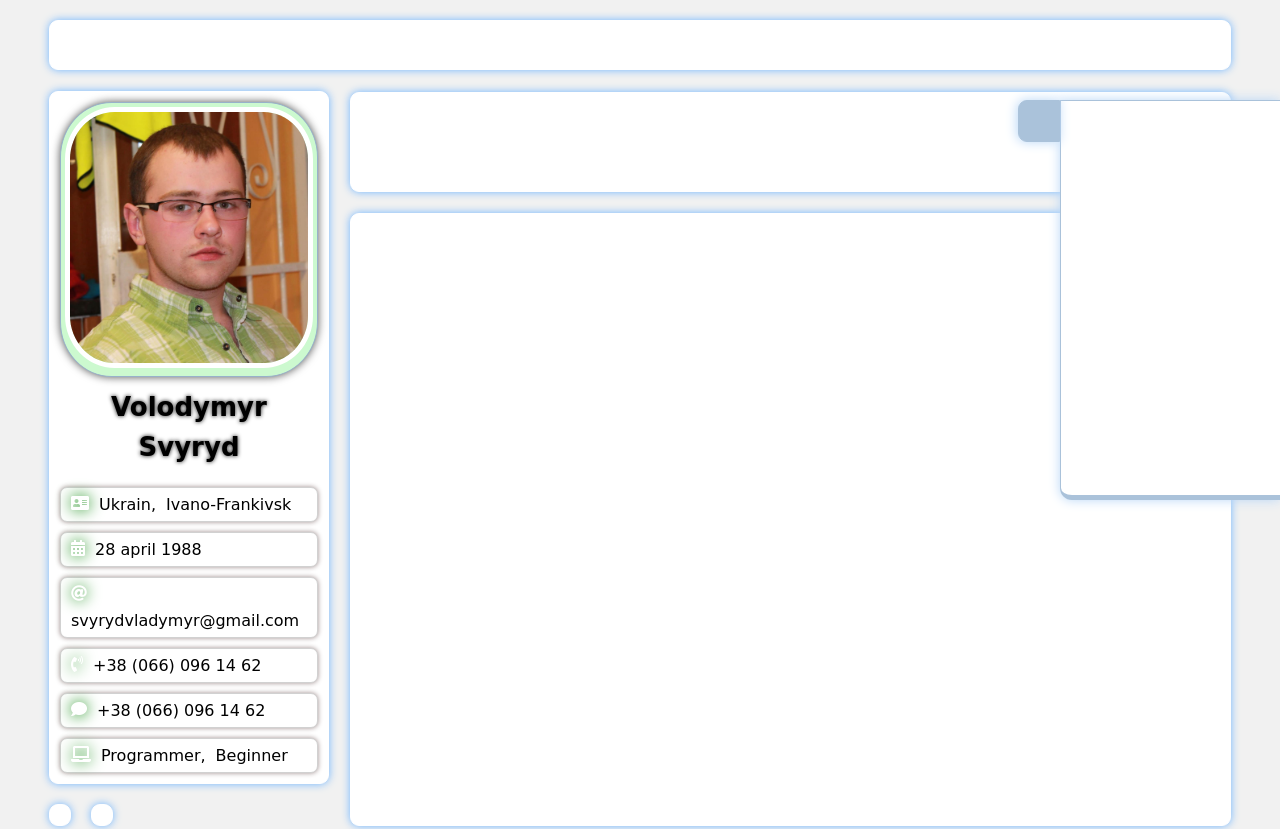
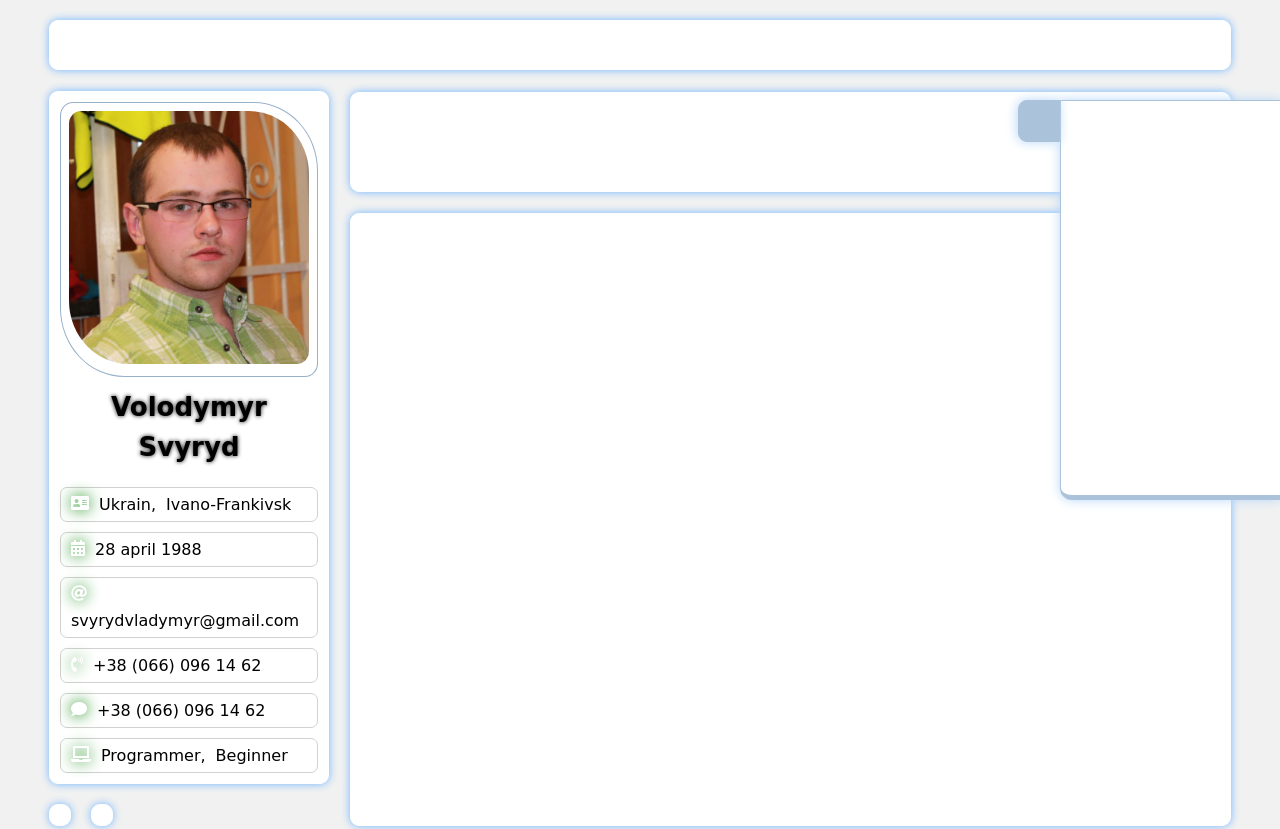
Before and after one commit to svyrydvladymyr/my-page, a plain HTML site: page index.html in a window 1280 px wide. Shown: the top 829 px of the page. Drawn offline with Linux system fonts and the light colour scheme; a web font is replaced by a local one.

Commit message:
finish two language with json files in home

```diff
--- a/css/css-info.css
+++ b/css/css-info.css
@@ -2,30 +2,28 @@
 .ava {
     cursor: pointer;
     width: 100%;
-    border-radius: 20%;
-    padding: 4px;
+    border-radius: 5% 25%;
+    padding: 8px;
     overflow: hidden;
-    background: #ccf9cf;
+    background: #ffffff;
     border: 1px solid #98b1ca;
-    box-shadow: 0px 0px 9px #565656;
-    transition: 0.5s;
+    transition: 1s;
 }
 
 .ava img {
     width: 100%;
     margin: 0px;
-    border-radius: 20%;
-    border: 5px solid #ffffff;
+    border-radius: 5% 25%;
 }
 
 /* on hover ava */
 .ava:hover, img {
-    border-radius: 10%;
-    transition: 0.5s;
+    border-radius: 5%;
+    transition: 1s;
 }
 .ava:hover img {
-    border-radius: 10%;
-    transition: 0.9s;
+    border-radius: 5%;
+    transition: 1s;
 }
 
 /* block info mame*/
@@ -47,12 +45,11 @@
     border: 1px solid #d1d1d1;
     border-radius: 7px;
     background: #ffffff;
-    box-shadow: 0px 0px 5px #9e8d8d;
 }
 
 .info-name:hover {
     background: #ffffff;
-    box-shadow: 0px 0px 8px #9e8d8d;
+    box-shadow: 0px 0px 5px #c9c9c9;
 }
 
 /* create a pseudo class */
--- a/css/style.css
+++ b/css/style.css
@@ -4,9 +4,9 @@
     --bg-color:#F1F1F1;
     --bg-color-content:#ffffff;
     --border-color-content:1px solid #ffffff;
-    --border-color-content-hover:1px solid #72c0f3;
+    --border-color-content-hover:1px solid #8bc3e9;
     --box-shadow-content:0px 0px 8px #6eb4ff;
-    --box-shadow-content-hover:0px 0px 11px #6eb4ff;
+    --box-shadow-content-hover:0px 0px 9px #6eb4ff;
     --border-radius-main:9px;
 }
 
--- a/index.html
+++ b/index.html
@@ -37,8 +37,8 @@
     </div>
 
     <script src="./js/jsmain.js"></script>
-    <script src="./js/configUA.js"></script>
-    <script src="./js/configEN.js"></script>
+    <script src="./js/cookie.js"></script>
+    <script src="./js/ajax-param.js"></script>
     <script src="./js/jsinfo.js"></script>
     <script src="./js/setting.js"></script>
 
--- /dev/null
+++ b/js/ajax-param.js
@@ -0,0 +1,26 @@
+// function for get object from (*.json) file
+function getJson(namefile) {
+    var file = new XMLHttpRequest();
+    file.onreadystatechange = function() {
+        if (file.readyState === 4 && file.status == "200") {
+            var data = JSON.parse(file.responseText);
+            //console.log(data);
+            info(data);
+        }
+    };
+    file.open("GET", namefile, true);
+    file.send(null);
+}
+
+// function for get language
+(function(){
+    var clang = getCookie("lang");
+    //console.log(clang);
+    if (clang == "en"){
+        getJson("./json/configEN.json");
+    } else if (clang == "ua"){
+        getJson("./json/configUA.json");
+    } else {
+        getJson("./json/configEN.json");
+    }
+})();
--- a/js/configEN.js
+++ /dev/null
@@ -1,13 +0,0 @@
-var paramInfoEN = {
-        foto: './img/ava.jpg',
-        name: 'Volodymyr',
-        surname: 'Svyryd',
-        country: 'Ukrain,',
-        town: 'Ivano-Frankivsk',
-        date: ['28', 'april', '1988'],
-        email: 'svyrydvladymyr@gmail.com',
-        phone: '+38 (066) 096 14 62',
-        massage: '+38 (066) 096 14 62',
-        job: 'Programmer,',
-        joblevel: 'Beginner',
-};
--- a/js/configUA.js
+++ /dev/null
@@ -1,13 +0,0 @@
-var paramInfoUA = {
-            foto: './img/ava.jpg',
-            name: 'Володимир',
-            surname: 'Свирид',
-            country: 'Україна,',
-            town: 'Івано-Франківськ',
-            date: ['28', 'квітня', '1988'],
-            email: 'svyrydvladymyr@gmail.com',
-            phone: '+38 (066) 096 14 62',
-            massage: '+38 (066) 096 14 62',
-            job: 'Програміст,',
-            joblevel: 'Початківець',
-    };
--- /dev/null
+++ b/js/cookie.js
@@ -0,0 +1,33 @@
+// function for check cookie
+(function () {
+    var clang = getCookie("lang");
+    if (clang == "") {
+      var  getLang = navigator.language;
+      setCookie("lang", getLang);
+    } else {
+      //console.log(clang);
+      return clang;
+    }
+})();
+
+// function for set cookie
+function setCookie(name, value) {
+    document.cookie = name + "=" + value + "; expires=Thu, 18 Dec 2029 12:00:00 UTC; path=/";
+    console.log(document.cookie);
+  }
+
+// function for get cookie
+function getCookie(cname) {
+    var name = cname + "=";
+    var ca = document.cookie.split(';');
+    for(var i = 0; i < ca.length; i++) {
+      var c = ca[i];
+      while (c.charAt(0) == ' ') {
+        c = c.substring(1);
+      }
+      if (c.indexOf(name) == 0) {
+        return c.substring(name.length, c.length);
+      }
+    }
+    return "";
+  }
--- a/js/jsinfo.js
+++ b/js/jsinfo.js
@@ -1,6 +1,6 @@
-(function() {
-    var paramInfo = getLanguage();
-    console.log(paramInfo);
+var info = function(par) {
+        var paramInfo = par;
+        //console.log(paramInfo);
         // make block with foto
             var param = getID('sideinfo');
             var imgdiv = createNA("div", "class", "ava");
@@ -66,4 +66,4 @@
                 profession.appendChild(professioni);
                 profession.appendChild(professionp1);
                 profession.appendChild(professionp2);
-})();
+};
--- a/js/jsmain.js
+++ b/js/jsmain.js
@@ -38,53 +38,3 @@ var createA = function(atr, val) {
     elem.value = val;
     return elem;
 };
-
-// function for set cookie
-function setCookie(name, value) {
-    document.cookie = name + "=" + value + "; expires=Thu, 18 Dec 2029 12:00:00 UTC; path=/";
-    console.log(document.cookie);
-  }
-
-// function for get cookie
-function getCookie(cname) {
-    var name = cname + "=";
-    var ca = document.cookie.split(';');
-    for(var i = 0; i < ca.length; i++) {
-      var c = ca[i];
-      while (c.charAt(0) == ' ') {
-        c = c.substring(1);
-      }
-      if (c.indexOf(name) == 0) {
-        return c.substring(name.length, c.length);
-      }
-    }
-    return "";
-  }
-
-// function for check cookie
-(function () {
-    var clang = getCookie("lang");
-    if (clang == "") {
-      var  getLang = navigator.language;
-      console.log(getLang);
-      setCookie("lang", getLang);
-    } else {
-      console.log(clang);
-      return clang;
-    }
-})();
-
-// function for get language
-var getLanguage = function(){
-    var clang = getCookie("lang");
-    var paramInfo = "";
-    console.log(clang);
-    if (clang == "en"){
-        paramInfo = paramInfoEN;
-    } else if (clang == "ua"){
-        paramInfo = paramInfoUA;
-    } else {
-        paramInfo = paramInfoEN;
-    }
-    return paramInfo;
-};
--- a/js/setting.js
+++ b/js/setting.js
@@ -15,7 +15,7 @@
 })();
 
 // function for change background-color
-var bgColor = function(col) {
+var setBgColor = function(col) {
     var bgCol = "";
     var bgColor = "";
         setCookie("bgcolor", col);
--- /dev/null
+++ b/json/configEN.json
@@ -0,0 +1,13 @@
+{
+        "foto": "./img/ava.jpg",
+        "name": "Volodymyr",
+        "surname": "Svyryd",
+        "country": "Ukrain,",
+        "town": "Ivano-Frankivsk",
+        "date": ["28", "april", "1988"],
+        "email": "svyrydvladymyr@gmail.com",
+        "phone": "+38 (066) 096 14 62",
+        "massage": "+38 (066) 096 14 62",
+        "job": "Programmer,",
+        "joblevel": "Beginner"
+}
```
Also changed, not shown: json/configUA.json (added, +13 -0 lines), 1 other file. Lines whose indentation alone changed are shown as unchanged.
